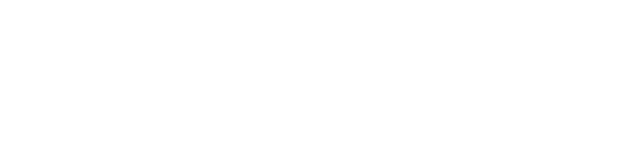
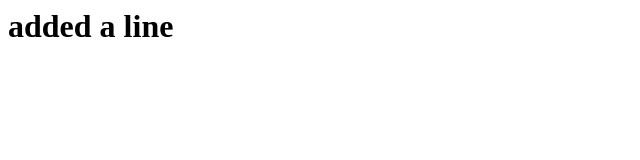
Before and after one commit to palyamsa/SaiProject, a plain HTML site: page index.html in a window 1280 px wide. Shown: the whole page, without its empty margins (0-640 px from the left). Drawn offline with Linux system fonts and the light colour scheme.

Commit message:
added a line

```diff
--- a/index.html
+++ b/index.html
@@ -2,6 +2,7 @@
 
 <head>
 <body>
+  <H1> added a line </H1>
 </body>
 </head>
 
```
